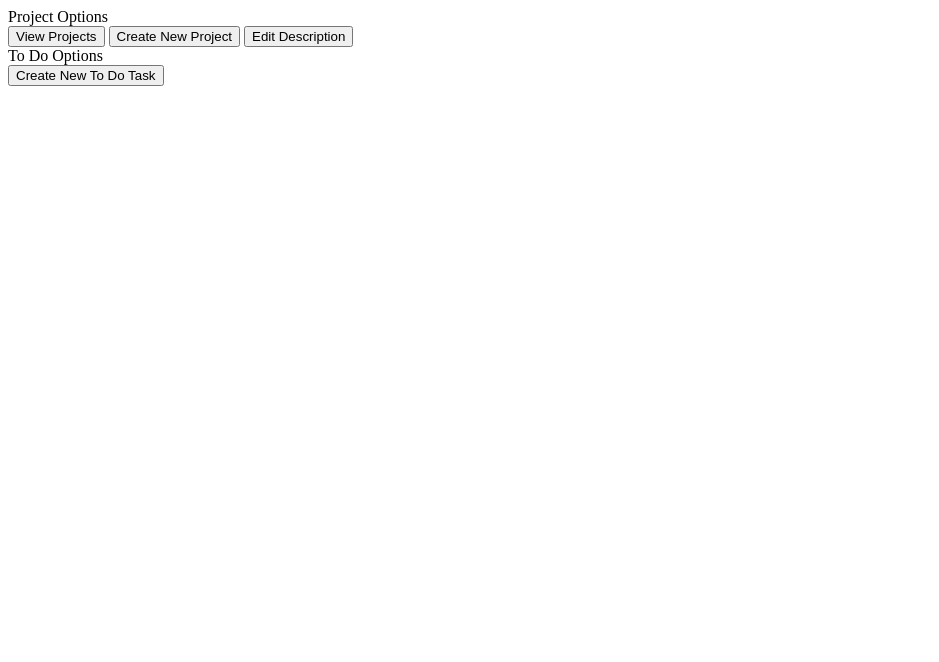
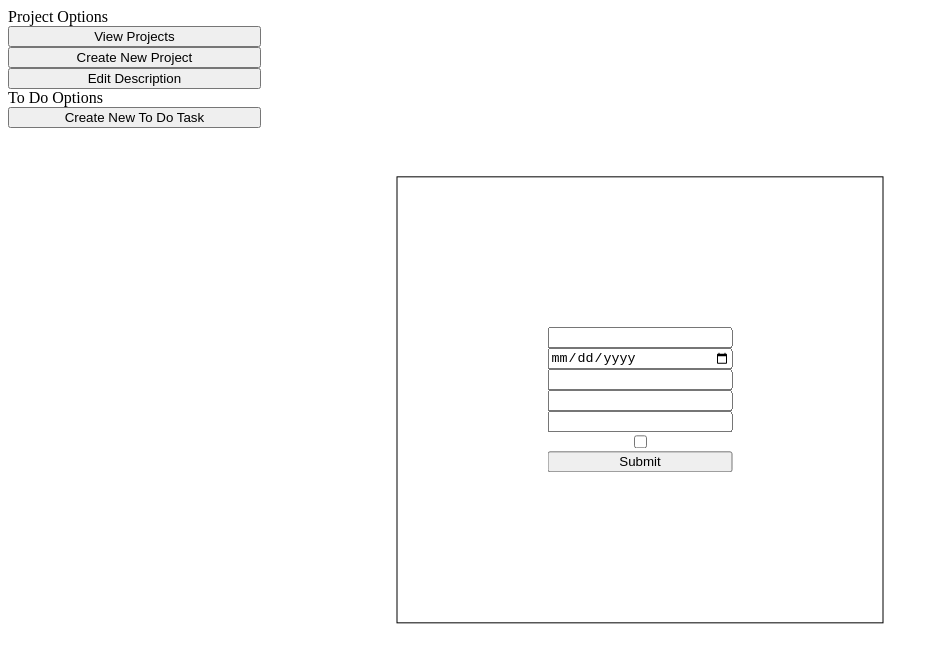
Before and after one commit to NotRikko/odinToDoList, a website built with webpack: page dist/index.html in a window 1280 px wide. Both pictures are taken after a click on the button "Create New To Do Task". Shown: the whole page, without its empty margins (0-939 px from the left). Built offline with nearby package versions, Linux system fonts and the light colour scheme.

Commit message:
added css styling file Fixed error causing checkbox to show undefined Form now deletes upon submmission Deleted DOMManipulation file due to bloating Create form button now returns if form exists

```diff
--- a/src/DOMLogic.js
+++ b/src/DOMLogic.js
@@ -1,27 +1,32 @@
 import { ToDoItem } from "./objectCreation";
+import './style.css';
 
 function displayToDoItems() {
     let toDoItemArray = [];
 
 }
 
-const popUpFormMethods = () => {
+const popUpFormMethods = {
 
-    function createFormElement(elementType, attributes = {}) {
+     createFormElement(elementType, attributes = {}) {
         const element = document.createElement(elementType)
         Object.assign(element, attributes);
         return element
-    }
+     },
 
-    function createToDoPopUpForm() {
-        const popUpForm = createFormElement("form");
-        const titleInput = createFormElement("input", { type: "text", name: "title" });
-        const descriptionInput = createFormElement("input", {type: "text", name:"description"});
-        const dueDateInput = createFormElement("input", { type: "date", name: "date" });
-        const priorityInput = createFormElement("input", { type: "text", name: "priority"});
-        const noteInput = createFormElement("input", { type: "text", name: "notes"});
-        const checkBox = createFormElement("input", { type: "checkbox", name: "checkBox" });
-        const submitBtn = createFormElement("input", { type: "submit" });
+     createToDoPopUpForm() {
+        const popUpContainer = document.createElement("div");
+        popUpContainer.id = "popUpContainer";
+        document.body.appendChild(popUpContainer);
+
+        const popUpForm = this.createFormElement("form");
+        const titleInput = this.createFormElement("input", { type: "text", name: "title" });
+        const descriptionInput = this.createFormElement("input", {type: "text", name:"description"});
+        const dueDateInput = this.createFormElement("input", { type: "date", name: "date" });
+        const priorityInput = this.createFormElement("input", { type: "text", name: "priority"});
+        const noteInput = this.createFormElement("input", { type: "text", name: "notes"});
+        const checkBox = this.createFormElement("input", { type: "checkbox", name: "checkBox" });
+        const submitBtn = this.createFormElement("input", { type: "submit" });
         submitBtn.addEventListener("click", ToDoItem)
 
         popUpForm.addEventListener("submit", function(event) {
@@ -39,21 +44,26 @@ const popUpFormMethods = () => {
             );
 
             console.log(toDoItem);
+            console.log("deleted!");
+            popUpContainer.parentNode.removeChild(popUpContainer);
+
         })
 
         popUpForm.append(
             titleInput,
             dueDateInput,
+            descriptionInput,
             priorityInput,
             noteInput,
             checkBox,
             submitBtn
         );
 
+        popUpContainer.appendChild(popUpForm);
+
         return popUpForm;
     }
-    return createToDoPopUpForm
-}
+};
 
 
 export {popUpFormMethods}
--- a/src/DomManipulation.js
+++ /dev/null
@@ -1,5 +0,0 @@
-import { popUpFormMethods } from "./DOMLogic";
-
-let createToDoItemBtn = document.getElementById("createNewToDo");
-
-createToDoItemBtn.addEventListener("click", popUpFormMethods.createToDoPopUpForm)
--- a/src/index.js
+++ b/src/index.js
@@ -0,0 +1,12 @@
+import { popUpFormMethods } from "./DOMLogic";
+
+let createToDoItemBtn = document.getElementById("createNewToDo");
+
+/*createToDoItemBtn.addEventListener("click", popUpFormMethods.createToDoPopUpForm());*/
+
+createToDoItemBtn.addEventListener("click", function() {
+    if(document.getElementById("popUpContainer")) {
+        return
+    }
+    popUpFormMethods.createToDoPopUpForm();
+});
--- a/src/objectCreation.js
+++ b/src/objectCreation.js
@@ -1,11 +1,11 @@
-const ToDoItem = (title, description, dueDate, priority, notes, checklist) => {
+const ToDoItem = (title, description, dueDate, priority, notes, checkBox) => {
 
     return {
         title: title,
         description: description,
         dueDate: dueDate,
         priority: priority,
-        notes: Array.isArray(notes) ? notes: [notes],
+        notes: notes,
         checkBox: checkBox
     }
 }
--- /dev/null
+++ b/src/style.css
@@ -0,0 +1,32 @@
+form {
+    display: flex;
+    flex-direction: column;
+}
+
+#popUpContainer {
+    position:absolute;
+    left: 50%;
+    top: 50%;
+    transform: translate(-50%, -50%);
+    z-index: 9999;
+    border: 1px solid black;
+    padding: 150px;
+}
+
+#mainContainer {
+    display: grid;
+    grid-template-columns: 1fr 4fr;
+
+}
+
+#sideBar {
+    display: flex;
+    flex-direction: column;
+    grid-column: 1;
+}
+
+#projectMethods,
+#toDoMethods {
+    display: flex;
+    flex-direction: column;
+}
--- /dev/null
+++ b/webpack.config.js
@@ -0,0 +1,17 @@
+const path = require('path');
+
+module.exports = {
+  entry: './src/index.js',
+  output: {
+    filename: 'main.js',
+    path: path.resolve(__dirname, 'dist'),
+  },
+  module: {
+    rules: [
+      {
+        test: /\.css$/i,
+        use: ['style-loader', 'css-loader'],
+      },
+    ],
+  },
+};
```
Also changed, not shown: package.json (+90 -1 lines), dist/index.html, dist/main.js (added), 1 other file.
